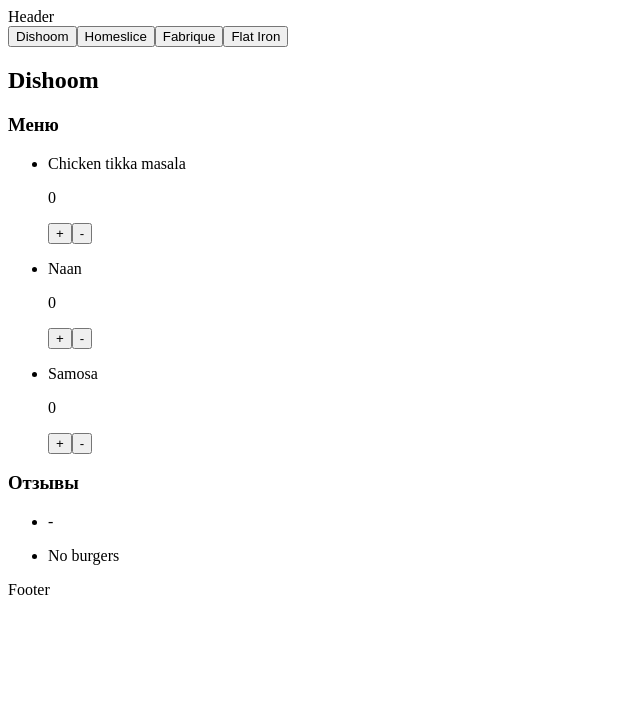
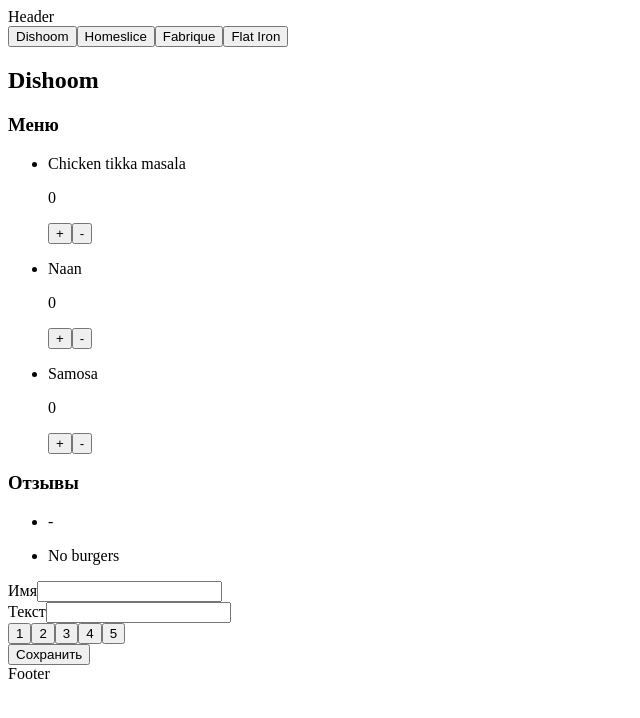
Before and after one commit to lomovaaa/react-20240513, a React (Vite) app: page / in a window 1280 px wide. Shown: the top 718 px of the page, without its empty margins (0-640 px from the left). Built offline with nearby package versions, Linux system fonts and the light colour scheme.

Commit message:
feat: add create review form

```diff
--- /dev/null
+++ b/src/components/create-review-form/component.tsx
@@ -0,0 +1,69 @@
+import { FC, Reducer, useReducer } from "react";
+import { ReviewRating } from "../review-rating/component";
+
+type FormValues = {
+  name: string;
+  text: string;
+  rating: string;
+};
+
+type Action = { type: string; payload: string };
+
+const FORM_INITIAL_VALUES: FormValues = {
+  name: "",
+  text: "",
+  rating: "",
+};
+
+const reducer: Reducer<FormValues, Action> = (
+  state,
+  { type, payload }
+): FormValues => {
+  switch (type) {
+    case "setName":
+      return { ...state, name: payload };
+    case "setText":
+      return { ...state, text: payload };
+    case "setRating":
+      return { ...state, rating: payload };
+    case "reset":
+      return FORM_INITIAL_VALUES;
+    default:
+      return state;
+  }
+};
+
+export const CreateReviewForm: FC = () => {
+  const [form, dispatch] = useReducer(reducer, FORM_INITIAL_VALUES);
+
+  return (
+    <form onSubmit={() => dispatch({ type: "reset", payload: "" })}>
+      <div>
+        <label>
+          Имя
+          <input
+            value={form.name}
+            onChange={(event) =>
+              dispatch({ type: "setName", payload: event.target.value })
+            }
+          />
+        </label>
+      </div>
+      <div>
+        <label>
+          Текст
+          <input
+            value={form.text}
+            onChange={(event) =>
+              dispatch({ type: "setText", payload: event.target.value })
+            }
+          />
+        </label>
+      </div>
+      <ReviewRating
+        onChange={(value) => dispatch({ type: "setRating", payload: value })}
+      />
+      <button>Сохранить</button>
+    </form>
+  );
+};
--- a/src/components/restaurant/component.tsx
+++ b/src/components/restaurant/component.tsx
@@ -2,6 +2,7 @@
 import { Restaurant as RestaurantType } from "../../types";
 import { Menu } from "../menu/component";
 import { Reviews } from "../reviews/component";
+import { CreateReviewForm } from "../create-review-form/component";
 
 type RestaurantCardProps = {
   restaurant: RestaurantType;
@@ -14,5 +15,6 @@
     <h2>{name}</h2>
     {menu && <Menu menu={menu} />}
     {reviews && <Reviews reviews={reviews} />}
+    <CreateReviewForm />
   </div>
 );
--- /dev/null
+++ b/src/components/review-rating/component.tsx
@@ -0,0 +1,23 @@
+import { FC } from "react";
+
+type ReviewRatingProps = {
+  onChange?: (value: string) => void;
+};
+
+export const ReviewRating: FC<ReviewRatingProps> = ({ onChange }) => {
+  return (
+    <div>
+      {Array.from({ length: 5 }, (_, i) => (i + 1).toString()).map(
+        (evaluation) => (
+          <button
+            key={evaluation}
+            type="button"
+            onClick={() => onChange?.(evaluation)}
+          >
+            {evaluation}
+          </button>
+        )
+      )}
+    </div>
+  );
+};
--- a/src/types.ts
+++ b/src/types.ts
@@ -18,3 +18,5 @@
   menu?: Array<RestaurantDish>;
   reviews?: Array<RestaurantReview>;
 };
+
+export type Nullable<T> = T | null;
```
